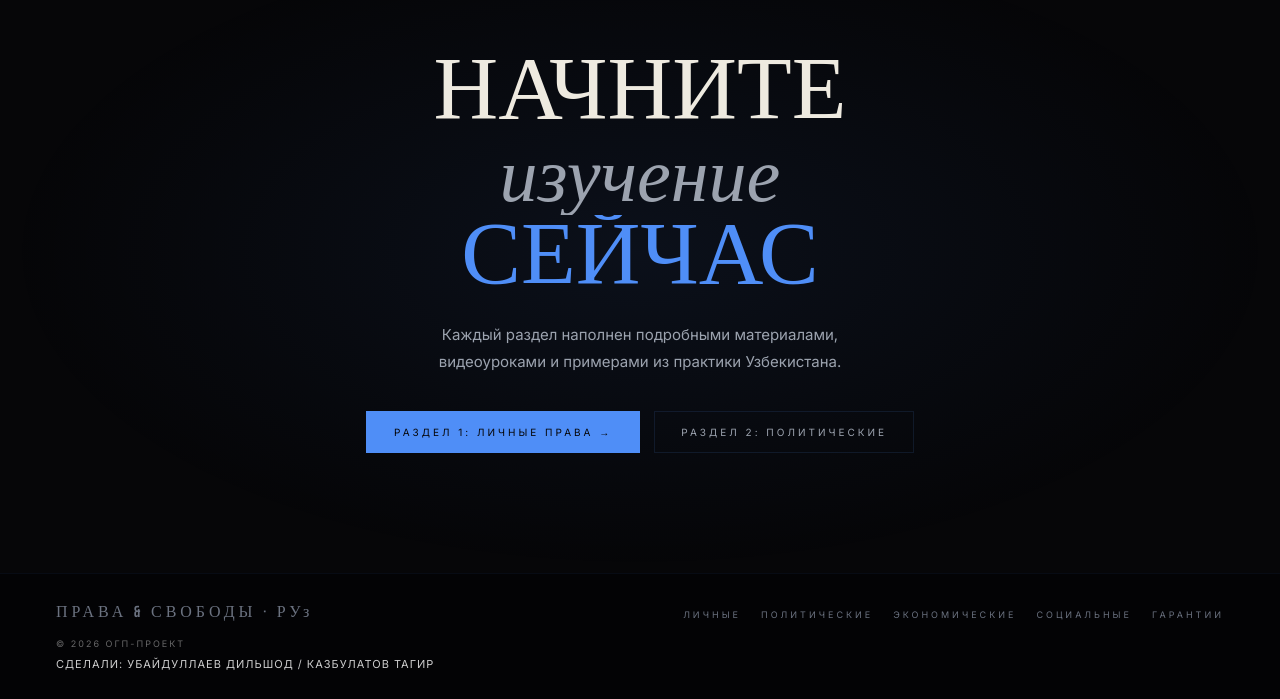
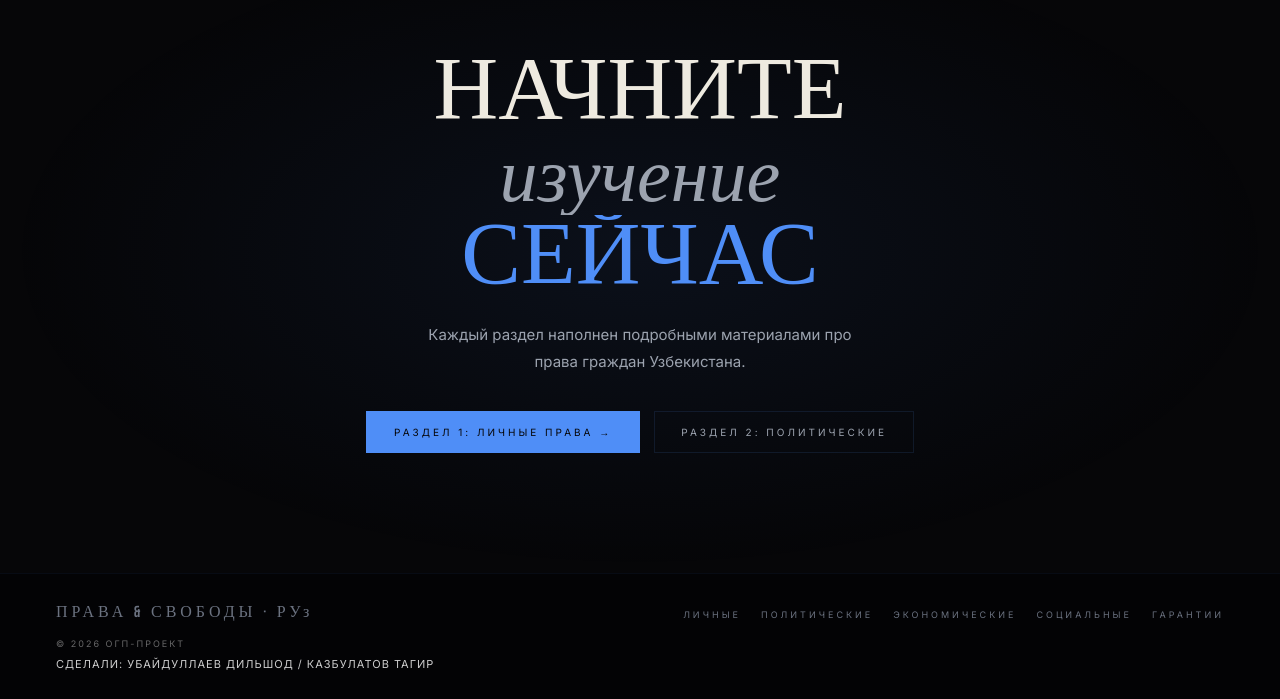
Before and after one commit to malivochikru-commits/ogp-shoch-project, a plain HTML site: page index.html in a window 1280 px wide. Shown: the part 4660-5359 px from the top of the page. Drawn offline with nearby package versions, Linux system fonts and the light colour scheme.

Commit message:
Update index.html

```diff
--- a/index.html
+++ b/index.html
@@ -509,7 +509,7 @@
       <span class="line" style="color:var(--accent)">СЕЙЧАС</span>
     </div>
     <p style="font-size:15px;line-height:1.8;color:var(--fog2);max-width:460px;margin:0 auto;">Каждый раздел наполнен
-      подробными материалами, видеоуроками и примерами из практики Узбекистана.</p>
+      подробными материалами про права граждан Узбекистана.</p>
     <div class="cta-btns">
       <a href="page1.html" class="btn-primary"><span class="inn">Раздел 1: Личные права →</span></a>
       <a href="page2.html" class="btn-outline">Раздел 2: Политические</a>
```
